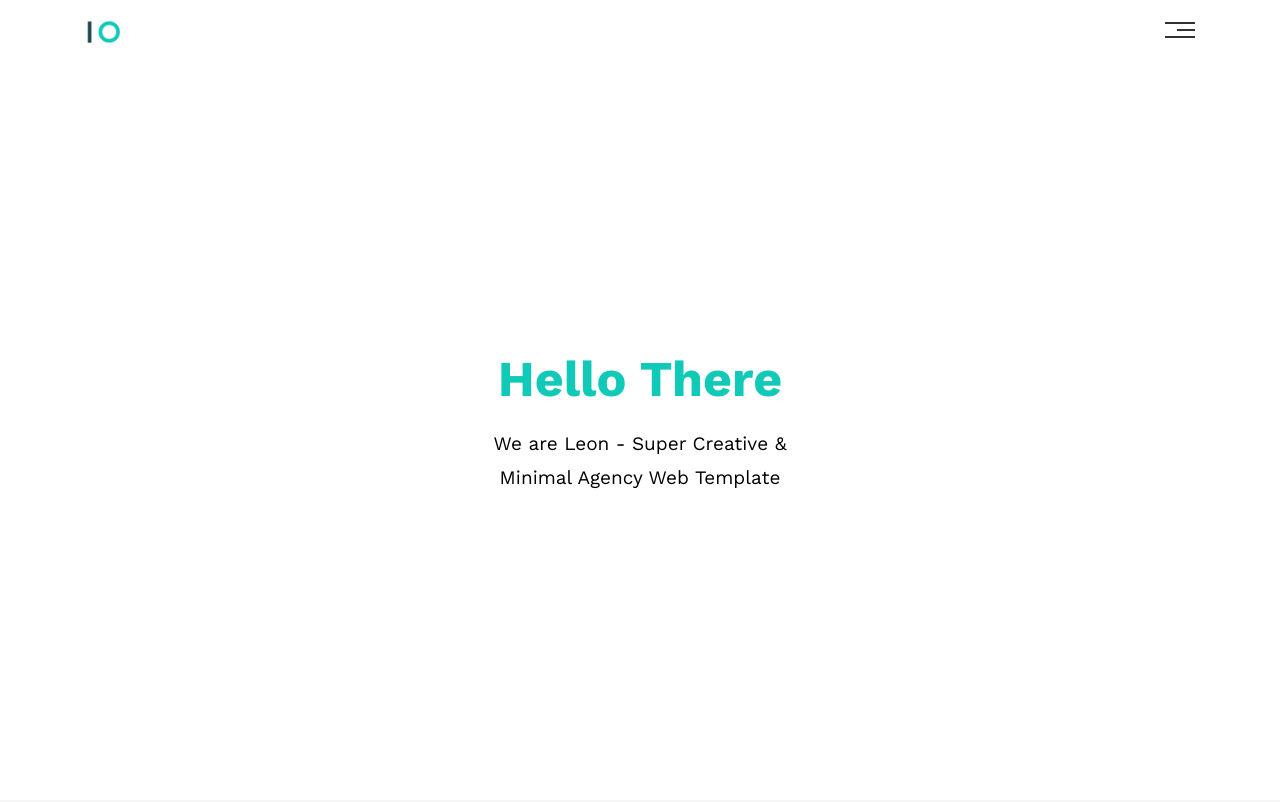
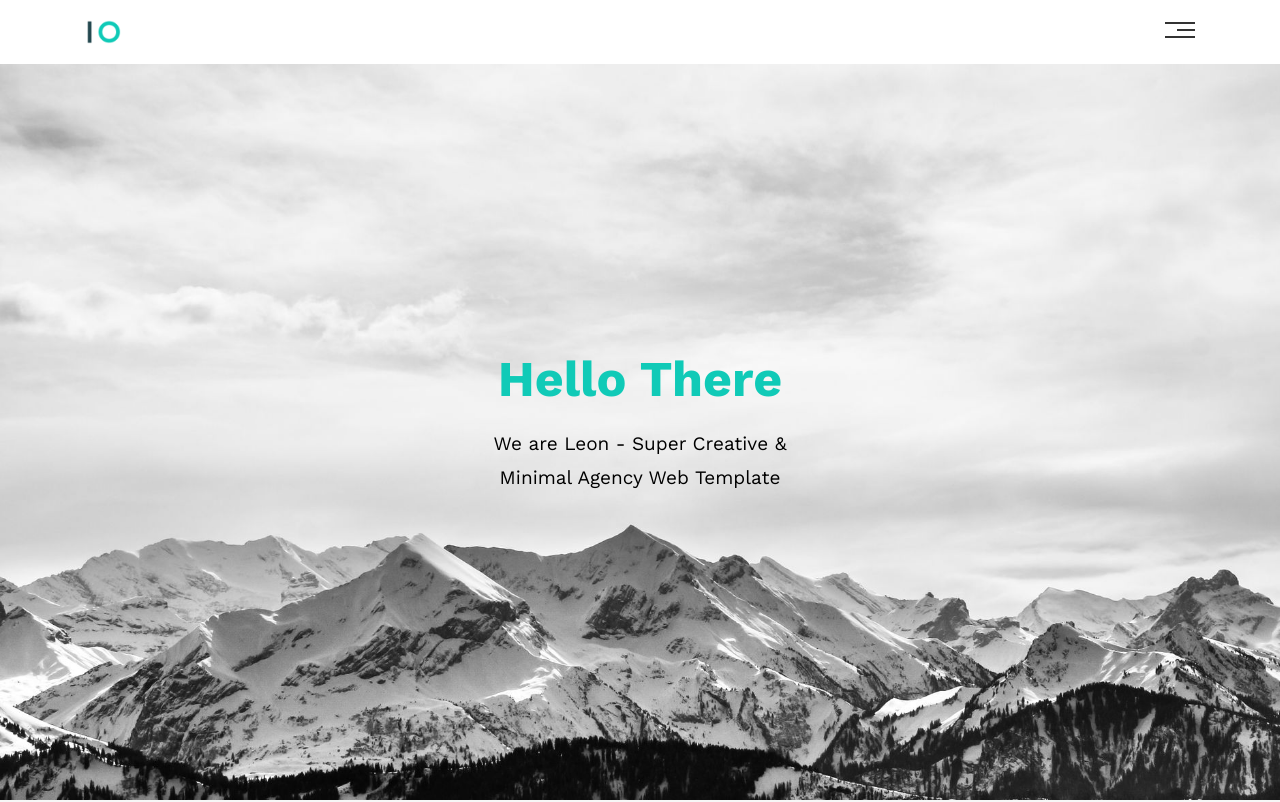
Before and after one commit to mansourYassine/leon_website, a plain HTML site: page index.html in a window 1280 px wide. Shown: the top 802 px of the page. Drawn offline with nearby package versions, Linux system fonts and the light colour scheme; the site is published under a folder, as on GitHub Pages, so addresses that start at the root find nothing.

Commit message:
fix problem of landing photo don't appear

```diff
--- a/css/leon.css
+++ b/css/leon.css
@@ -148,7 +148,7 @@ header .links ul li:not(:last-child) a {
 /* End Header */
 /* Start Landing Section  */
 .landing {
-    background-image: url('/images/mountain.png');
+    background-image: url(../images/mountain.png);
     background-size: cover;
     height: calc(100vh - 64px);
     position: relative;
```
